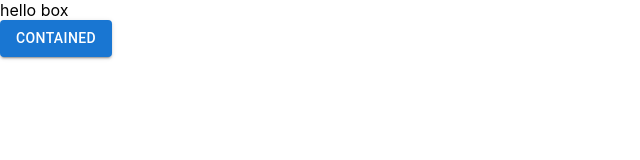
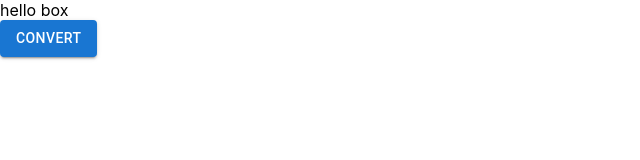
Before and after one commit to sbgoud/converter, a React (Create React App) app: page / in a window 1280 px wide. Shown: the top 160 px of the page, without its empty margins (0-640 px from the left). Built offline with nearby package versions, Linux system fonts and the light colour scheme.

Commit message:
renamed button to convert

```diff
--- a/src/App.js
+++ b/src/App.js
@@ -8,7 +8,7 @@
       <div class="thebox">
         <div>hello box</div>
       <Stack direction="row">
-        <Button variant="contained">Contained</Button>
+        <Button variant="contained">Convert</Button>
       </Stack>
       </div>
 
```
